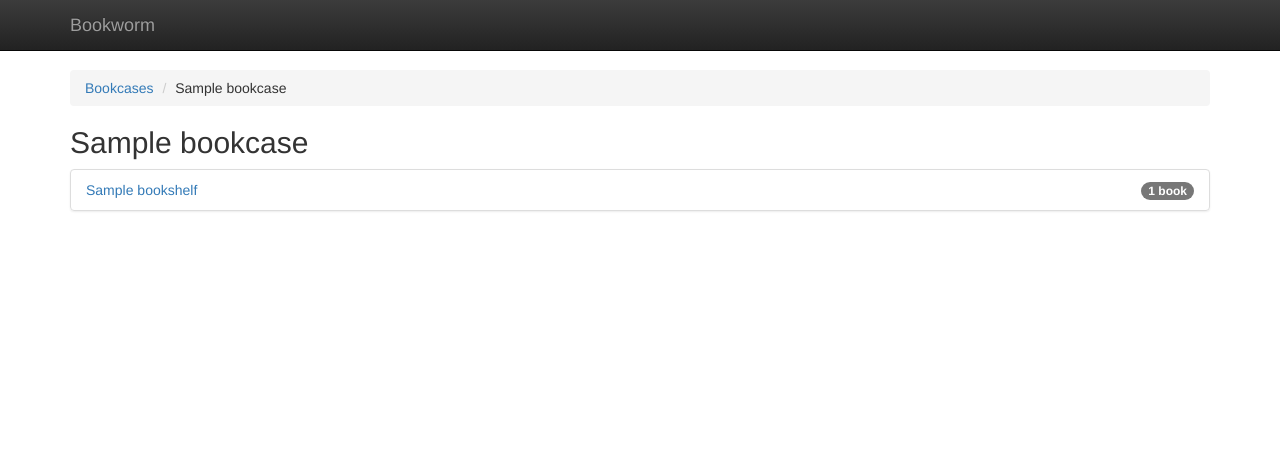
After one commit to jasoncwilley/bookworm, a Django app: page /bookcases/1/ in a window 1280 px wide. The commit adds this page. Shown: the top 451 px of the page. Run offline with Django 3.2, Linux system fonts and the light colour scheme; tables that the repository leaves empty hold one stand-in row (values such as "Sample post"); some libraries are stand-ins or nearby versions.

Commit message:
Bookcase list and bookcase detail page.

```diff
--- a/bookcases/models.py
+++ b/bookcases/models.py
@@ -1,4 +1,5 @@
 from django.db import models
+from django.core.urlresolvers import reverse
 
 class Bookcase(models.Model):
     name = models.CharField(max_length=50)
@@ -10,6 +11,9 @@ class Bookcase(models.Model):
     def __str__(self):
         return self.name
 
+    def get_absolute_url(self):
+        return reverse('bookcases:bookcase_detail', kwargs={'id': self.pk})
+
 class Bookshelf(models.Model):
     shelf_label = models.CharField(max_length=50)
     bookcase = models.ForeignKey('Bookcase')
@@ -20,3 +24,6 @@ class Bookshelf(models.Model):
 
     def __str__(self):
         return "{} in {}".format(self.shelf_label, self.bookcase.name)
+
+    def get_absolute_url(self):
+        return reverse('bookcases:bookshelf_detail', args=[self.pk])
--- /dev/null
+++ b/bookcases/templates/bookcases/bookcase_detail.html
@@ -0,0 +1,27 @@
+{% extends "core/base.html" %}
+
+{% block content %}
+    <ol class="breadcrumb">
+        <li><a href="{% url 'bookcases:bookcase_list' %}">Bookcases</a></li>
+        <li>{{bookcase.name}}</li>
+    </ol>
+    <h2>
+        {{bookcase.name}}
+    </h2>
+
+    <ul class="list-group">
+        {% for bookshelf in bookshelves %}
+            <li class="list-group-item">
+                <div class="pull-right">
+                    <span class="badge">
+                        {{bookshelf.book_count}}
+                        book{{bookshelf.book_count|pluralize}}
+                    </span>
+                </div>
+                <a href="{{bookshelf.get_absolute_url}}">
+                    {{bookshelf.shelf_label}}
+                </a>
+            </li>
+        {% endfor %}
+    </ul>
+{% endblock content %}
--- a/bookcases/templates/bookcases/bookcase_list.html
+++ b/bookcases/templates/bookcases/bookcase_list.html
@@ -28,7 +28,7 @@
                             <small><em>This bookcase has no description</em></small>
                         {% endif %}
                         <p>
-                            <a href="#">View Bookcase</a>
+                            <a href="{{bookcase.get_absolute_url}}">View Bookcase</a>
                         </p>
                     </div>
                 </div>
--- a/bookcases/urls.py
+++ b/bookcases/urls.py
@@ -3,5 +3,7 @@ from django.conf.urls import url
 from . import views
 
 urlpatterns = [
-    url(r'^$', views.bookcase_list, name="index"),
+    url(r'^$', views.bookcase_list, name="bookcase_list"),
+    url(r'^(?P<id>\d+)/$', views.bookcase_detail, name="bookcase_detail"),
+    url(r'^bookshelf/(?P<id>\d+)/$', views.bookshelf_detail, name="bookshelf_detail"),
 ]
--- a/bookcases/views.py
+++ b/bookcases/views.py
@@ -1,5 +1,7 @@
-from django.shortcuts import render
+from django.shortcuts import render, get_object_or_404
 from django.db.models import Count
+from django.http import HttpResponse
+
 from .models import Bookcase
 
 
@@ -10,3 +12,18 @@ def bookcase_list(request):
         "bookcases": bookcases,
     }
     return render(request, "bookcases/bookcase_list.html", context)
+
+def bookcase_detail(request, id):
+    bookcase = get_object_or_404(Bookcase, pk=id)
+    bookshelves = bookcase.bookshelf_set.annotate(book_count=Count('book')).all()
+
+    context = {
+        "bookcase": bookcase,
+        "bookshelves": bookshelves,
+    }
+
+    return render(request, "bookcases/bookcase_detail.html", context)
+
+def bookshelf_detail(request, id):
+
+    return HttpResponse("Bookshelf Detail")
--- a/core/templates/core/base.html
+++ b/core/templates/core/base.html
@@ -20,7 +20,7 @@
         <nav class="navbar navbar-inverse navbar-fixed-top">
           <div class="container">
             <div class="navbar-header">
-                <a href="{% url 'bookcases:index' %}" class="navbar-brand">
+                <a href="" class="navbar-brand">
                     Bookworm
                 </a>
             </div>
```
